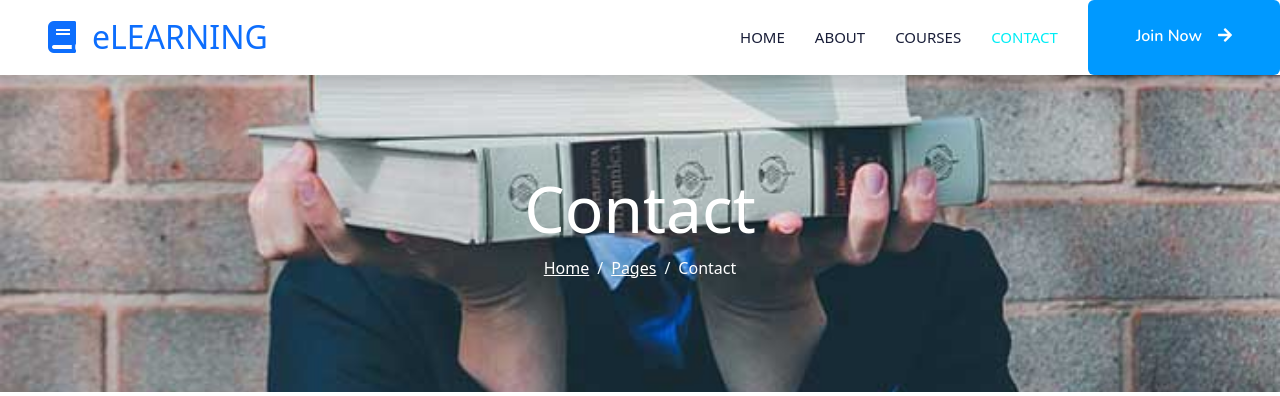
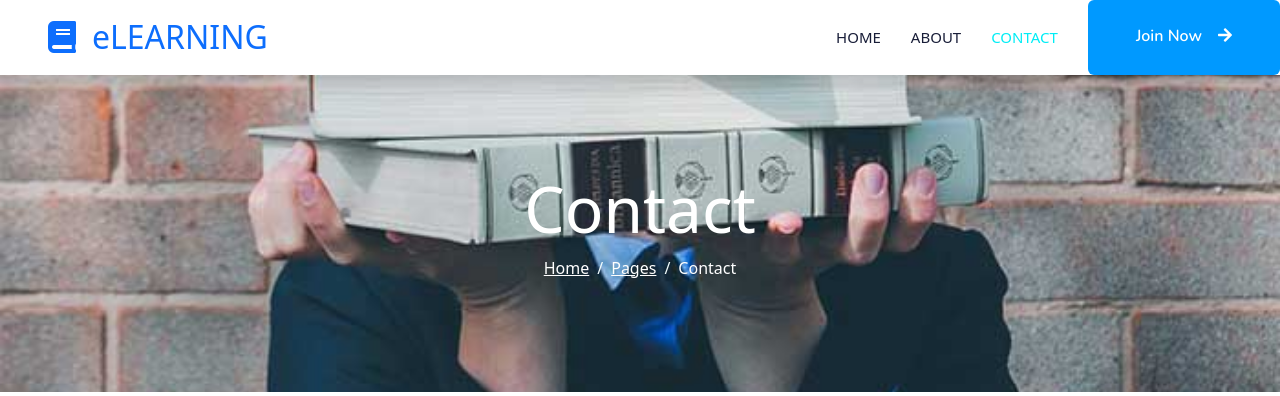
Before and after one commit to ElishaMelvien/Computer-Studies.Tech, a PHP site: page /contact.php in a window 1280 px wide. Shown: the top 396 px of the page. Run offline with PHP 8.4, Linux system fonts and the light colour scheme; some libraries are stand-ins or nearby versions.

Commit message:
Deleted sendmail.php and modifies contact.php

```diff
--- a/contact.php
+++ b/contact.php
@@ -126,7 +126,7 @@ if ($_SERVER["REQUEST_METHOD"] == "POST") {
             <div class="navbar-nav ms-auto p-4 p-lg-0">
                 <a href="index.php" class="nav-item nav-link">Home</a>
                 <a href="about.php" class="nav-item nav-link">About</a>
-                <a href="courses.html" class="nav-item nav-link">Courses</a>
+
 
                 <a href="contact.php" class="nav-item nav-link active">Contact</a>
             </div>
```
